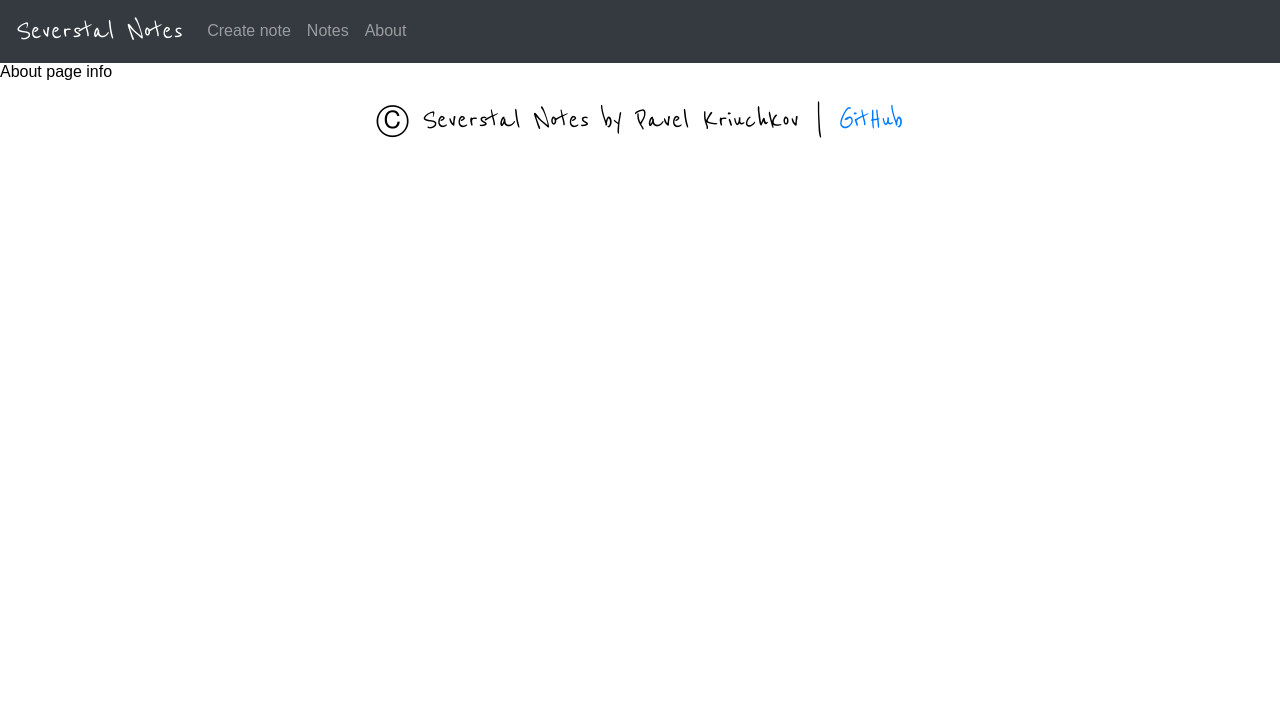
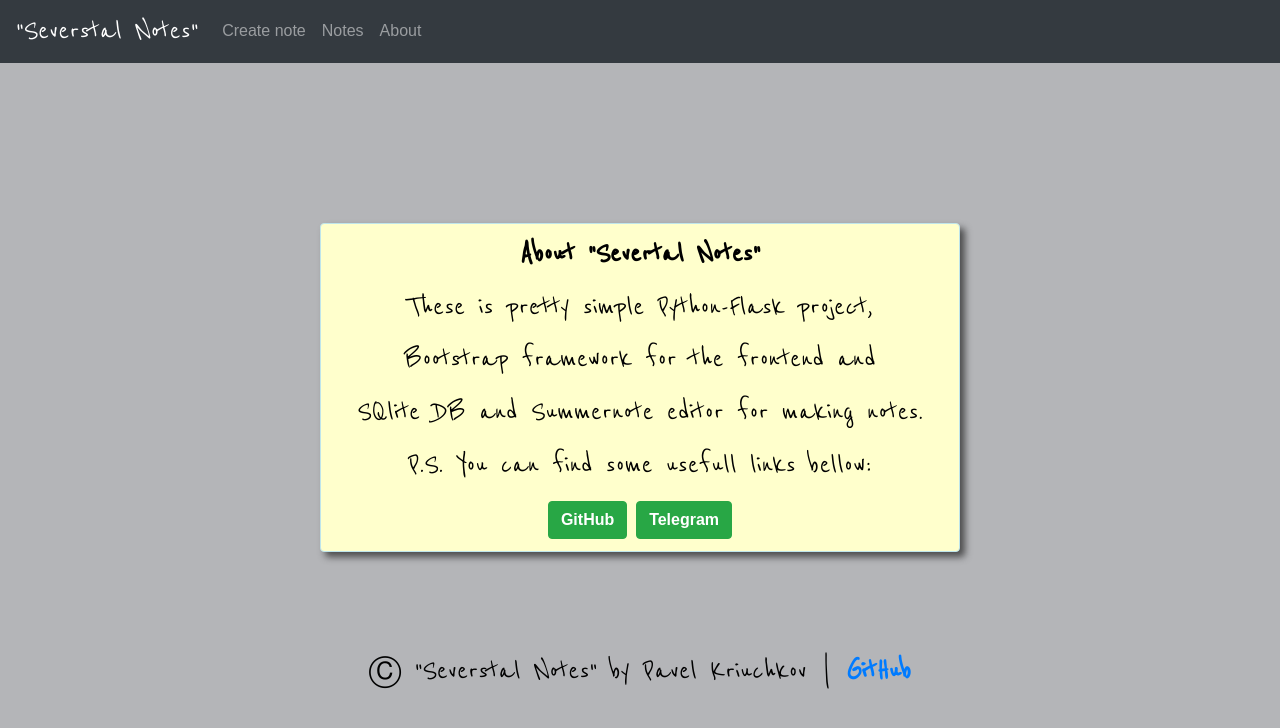
Before and after one commit to pvlKryu/Severstal_Notes, a Flask app: page /about in a window 1280 px wide. Shown: the top 728 px of the page. Run offline with Flask 2, Linux system fonts and the light colour scheme; some libraries are stand-ins or nearby versions.

Commit message:
Some pages added

```diff
--- a/static/main.css
+++ b/static/main.css
@@ -14,14 +14,21 @@ body {
   min-height: 100%;
   display: grid;
   grid-template-rows: auto 1fr auto;
+
+  /* background-image: url('/static/images/logs2.jpeg');
+  background-size: cover; */
+  background-color: #b4b5b8;
+
 }
+
+
 
 .text {
   font-family: 'Reenie Beanie';
   font-size: 2rem;
   max-width: auto;
   text-align: justify;
-  text-decoration: none;
+  /* text-decoration: none; */
 }
 
 .note {
@@ -69,3 +76,14 @@ footer {
   padding: 5px;
   color: black;
 }
+
+.index_note{
+
+  /* сверху | горизонтально | снизу */
+  margin: 5em auto 3em;
+
+  max-width: 50%;
+  padding: auto;
+
+  text-align: center;
+}
--- a/templates/about.html
+++ b/templates/about.html
@@ -7,5 +7,20 @@ Severstal Notes
 {% endblock %}
 
 {% block body %}
-<p>About page info</p>
+<div class="notes">
+    <div class="index_note note alert alert-info">
+        <div class="text">
+            <p align="center"><b>About "Severtal Notes"</b></p>
+            <p align="center">These is pretty simple Python-Flask project, </p>
+            <p align="center">Bootstrap framework for the frontend and </p>
+            <p align="center"> SQlite DB and Summernote editor for making notes. </p>
+            <p align="center">P.S. You can find some usefull links bellow: </p>
+        </div>
+
+        <a href="https://github.com/pvlKryu" align="center" class="btn btn-success"> <b>GitHub</b> </a>
+        <a href="https://t.me/Spas_12" align="center" class="btn btn-success"> <b>Telegram</b> </a>
+
+
+    </div>
+</div>
 {% endblock %}
--- a/templates/base.html
+++ b/templates/base.html
@@ -31,7 +31,7 @@
   <!-- <h1>Severstal Notes</h1> -->
 
   <nav class=" navbar navbar-expand-lg navbar-dark bg-dark">
-    <a class="text navbar-brand " href="/home"> Severstal Notes</a>
+    <a class="text navbar-brand " href="/home"> "Severstal Notes"</a>
     <button class="navbar-toggler" type="button" data-toggle="collapse" data-target="#navbarSupportedContent"
       aria-controls="navbarSupportedContent" aria-expanded="false" aria-label="Toggle navigation">
       <span class="navbar-toggler-icon"></span>
@@ -59,9 +59,11 @@
 
   {% endblock %}
 
-  <footer class="text">
-    <p>Ⓒ Severstal Notes by Pavel Kriuchkov | <a href="https://github.com/pvlKryu"> GitHub </p>
+  <footer class="text" >
+    <p>Ⓒ "Severstal Notes" by Pavel Kriuchkov | <a href="https://github.com/pvlKryu"> <b>GitHub</b> </p>
   </footer>
 
+
 </body>
+
 </html>
--- a/templates/create_note.html
+++ b/templates/create_note.html
@@ -14,7 +14,8 @@ Create Note
             <p><I>Main text:</I></p>
 
             <textarea id="summernote" name="editordata" class="text"></textarea>
-            <input type="submit" class="btn btn-success" value="Create">
+            <input type="submit" class="btn btn-warning" value="Create">
+
 
             <script>
                 $(document).ready(function () {
--- a/templates/notes.html
+++ b/templates/notes.html
@@ -13,7 +13,7 @@ All Notes
         <form class="form-inline my-2 my-lg-0">
             <input type="search" class="form-control mr-sm-2" placeholder="Put key words" name="q"
                 value="{{ request.args.get('q', '') }}">
-            <button class="btn btn-outline-success my-2 my-sm-0" type="submit">Search</button>
+            <button class="btn btn-success my-2 my-sm-0" type="submit">Search</button>
         </form>
     </div>
     {% if notes|length > 0 %}
```
Also changed, not shown: templates/index.html (+17 -1 lines), notes.db.
